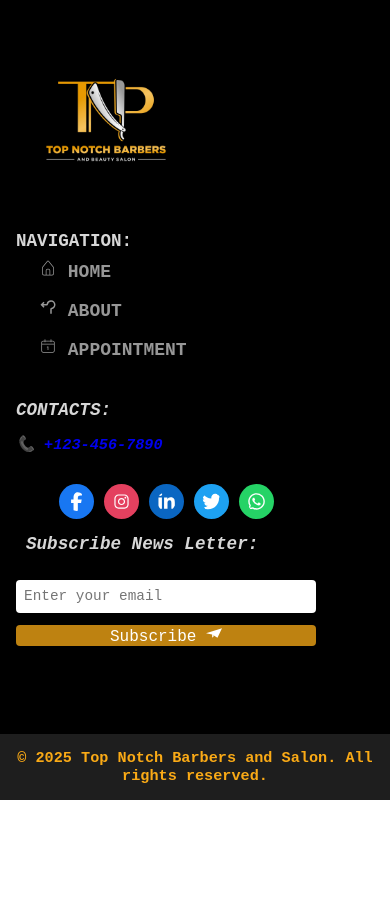
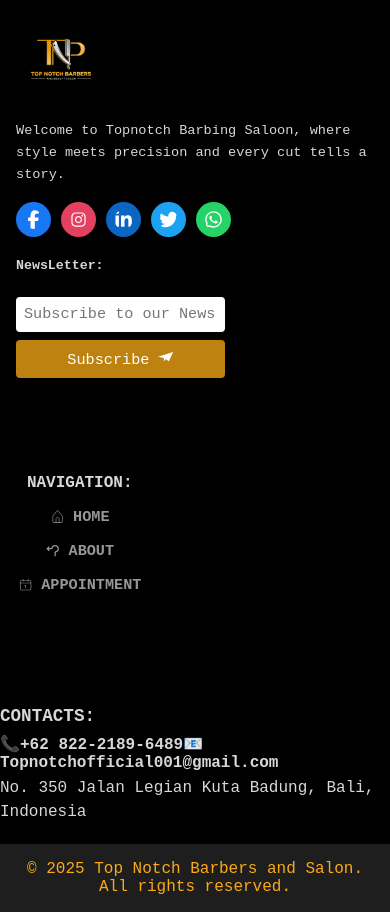
Before and after one commit to UCHEOGBU007/Top-Notch-Salon, a React (Vite) app: page / in a window 390 px wide. Shown: the part 3723-4635 px from the top of the page. Before the commit the page ends 4523 px from the top, so only its background shows below. Built offline with nearby package versions, Linux system fonts and the light colour scheme; no server answers.

Commit message:
redesigning my footer

```diff
--- a/src/Components/Footer.jsx
+++ b/src/Components/Footer.jsx
@@ -16,41 +16,19 @@ const Footer = () => {
   return (
     <>
       <footer className={Style.footercontainer}>
-        <div>
+        <div className={Style.logoContainer}>
           <img
             src="/Logo.jpg"
             alt="Logo"
             className={Style.logo}
             loading="lazy"
           />
-        </div>
+          <p>
+            Welcome to Topnotch Barbing Saloon, where style meets precision and
+            every cut tells a story.
+          </p>
+          {/* Social Media Icons */}
 
-        <nav className={Style.section}>
-          <h5>NAVIGATION:</h5>
-          <ul>
-            <li>
-              <Link to="/" className={Style.link}>
-                <CiHome /> HOME
-              </Link>
-            </li>
-            <li>
-              <Link to="/About" className={Style.link}>
-                <MdOutlineRoundaboutLeft /> ABOUT
-              </Link>
-            </li>
-
-            <li>
-              <Link to="/Appointment" className={Style.link}>
-                <CiCalendarDate /> APPOINTMENT
-              </Link>
-            </li>
-          </ul>
-        </nav>
-
-        <address className={Style.section}>
-          <h5>CONTACTS:</h5>
-          <a href="tel:+1234567890">📞 +123-456-7890</a>
-          {/* <a href="mailto:info@yourdomain.com">📧 Email Us</a> */}
           <div className={Style.mediaicons}>
             <a
               href="https://facebook.com/yourpage"
@@ -88,12 +66,11 @@ const Footer = () => {
               <FaWhatsapp />
             </a>
           </div>
-          <h5 className={Style.subscribeh5}>Subscribe News Letter:</h5>
-
+          <h5 className={Style.subscribeh5}>NewsLetter:</h5>
           <form className={Style.newsletterForm} action="" method="post">
             <input
               type="email"
-              placeholder="Enter your email"
+              placeholder="Subscribe to our Newsletter"
               required
               className={Style.emailInput}
             />
@@ -101,6 +78,56 @@ const Footer = () => {
               Subscribe <SiMinutemailer />
             </button>
           </form>
+        </div>
+
+        <nav className={Style.section}>
+          <h5>NAVIGATION:</h5>
+          <ul>
+            <li>
+              <Link to="/" className={Style.link}>
+                <CiHome /> HOME
+              </Link>
+            </li>
+            <li>
+              <Link to="/About" className={Style.link}>
+                <MdOutlineRoundaboutLeft /> ABOUT
+              </Link>
+            </li>
+
+            <li>
+              <Link to="/Appointment" className={Style.link}>
+                <CiCalendarDate /> APPOINTMENT
+              </Link>
+            </li>
+          </ul>
+        </nav>
+
+        <address>
+          <h5>CONTACTS:</h5>
+          <a href="tel:+6282221896489" aria-label="Call +62 822-2189-6489">
+            📞+62 822-2189-6489
+          </a>
+          <a href="mailto:Topnotchofficial001@gmail.com?subject=Booking Inquiry&body=Hi, I’d like to book an appointment...">
+            📧 Topnotchofficial001@gmail.com
+          </a>
+
+          <p>No. 350 Jalan Legian Kuta Badung, Bali, Indonesia</p>
+
+          {/* <a href="mailto:info@yourdomain.com">📧 Email Us</a> */}
+
+          {/* <h5 className={Style.subscribeh5}>NewsLetter:</h5> */}
+
+          {/* <form className={Style.newsletterForm} action="" method="post">
+            <input
+              type="email"
+              placeholder="Subscribe to our Newsletter"
+              required
+              className={Style.emailInput}
+            />
+            <button type="submit" className={Style.submitButton}>
+              Subscribe <SiMinutemailer />
+            </button>
+          </form> */}
         </address>
       </footer>
 
--- a/src/Css/Footer.module.css
+++ b/src/Css/Footer.module.css
@@ -1,132 +1,182 @@
+/* === Footer Container === */
 .footercontainer {
-  height: 260px;
+  display: flex;
+  flex-wrap: wrap;
+  justify-content: space-between;
+  align-items: flex-start;
   background-color: black;
-  /* color: #eeeeee; */
   color: #eeeeeee6;
-  display: flex;
-  text-align: center;
-  justify-content: space-between;
-  padding: 3em;
+  padding: 2rem;
+  gap: 2rem;
+  box-sizing: border-box;
+  text-align: left;
 }
 
-.footercontainer img {
-  height: 190px;
-  width: 180px;
+/* === Logo Section === */
+.logoContainer {
+  flex: 1 1 300px;
+  max-width: 500px;
+  display: flex;
+  flex-direction: column;
+  align-items: center;
+  text-align: center;
+  padding: 1rem;
+}
+
+.logoContainer img {
+  width: 140px;
+  height: 130px;
+  object-fit: cover;
+  border-radius: 8px;
+  margin-bottom: 1rem;
+  transition: transform 0.3s ease;
+}
+
+.logoContainer img:hover {
+  transform: scale(1.05);
+}
+
+.logoContainer p {
+  font-size: 1rem;
+  line-height: 1.6;
+  padding: 0 1rem;
+  margin-bottom: 1rem;
+  word-break: break-word;
+}
+
+/* === Navigation Section === */
+.section {
+  flex: 1 1 200px;
+  margin-top: 3em;
+  max-width: 300px;
+  display: flex;
+  flex-direction: column;
+  align-items: flex-start;
+  gap: 0.75rem;
 }
 
 .section h5 {
-  font-size: larger;
-  font-weight: bolder;
-  /* color: #333333; */
+  font-size: 1.1rem;
+  font-weight: bold;
+  margin-bottom: 0.5rem;
 }
 
 .section ul {
+  list-style: none;
+  padding: 0;
+  margin: 0;
   display: flex;
   flex-direction: column;
-  padding: 10px;
-  margin: 10px;
+  gap: 0.5rem;
+}
+
+.section ul li {
+  margin: 0;
 }
 
 .link {
   text-decoration: none;
   color: #eeeeeee6;
-  margin-left: 5px;
-  padding: 5px;
   opacity: 0.7;
+  display: inline-flex;
+  align-items: center;
+  gap: 0.5rem;
+  padding: 0.25rem 0;
 }
 
 .link:hover {
   text-decoration: underline;
-  text-decoration-color: #be8211; /* Little Lemon's accent color */
+  text-decoration-color: #be8211;
   text-decoration-thickness: 2px;
   color: #be8211;
 }
 
-/*Footer contacts Styling starts here */
-
+/* === Contact Section === */
 .footercontainer address {
+  margin-top: 3em;
+  flex: 1 1 200px;
+  max-width: 300px;
   display: flex;
   flex-direction: column;
 }
 
+.footercontainer address h5 {
+  font-size: 1.1rem;
+  font-weight: bold;
+  margin-bottom: 0.5rem;
+}
+
+.footercontainer address p {
+  margin: 0.25rem 0;
+  line-height: 1.5;
+}
+
+.footercontainer address a {
+  margin-top: 1rem;
+  font-weight: bold;
+  text-decoration: none;
+  color: #eeeeeee6;
+}
+
+.footercontainer address a:hover {
+  color: #faaa16;
+  background: #333;
+  border-radius: 5px;
+  padding: 0.25rem;
+}
+
+/* === Newsletter Form === */
 .subscribeh5 {
-  margin: 10px;
+  margin: 1rem 0 0.5rem;
 }
 
 .newsletterForm {
   display: flex;
-  margin-top: 0.5em;
+  flex-wrap: wrap;
+  gap: 0.5rem;
+  margin-top: 1em;
 }
 
-/* Email Input */
 .emailInput {
-  flex: 1;
+  flex: 1 1 auto;
   padding: 0.55rem 0.5rem;
   font-size: 1rem;
   border: none;
-  border-radius: 4px 0 0 4px;
+  border-radius: 4px;
   outline: none;
+  min-width: 200px;
 }
 
-/* Submit Button */
 .submitButton {
   background-color: #be8211;
   color: #fff;
   border: none;
-  padding: 0 0.5rem;
+  padding: 0.55rem 1rem;
   font-size: 1rem;
+  border-radius: 4px;
   cursor: pointer;
-  border-radius: 0 4px 4px 0;
   transition: background-color 0.2s ease;
-  cursor: pointer;
 }
 
 .submitButton:hover {
   background-color: #e59412;
 }
 
-.footercontainer address a {
-  margin-top: 15px;
-  font-weight: bolder;
-  /* color: #495e57; */
-  text-decoration: none;
-}
-
-.footercontainer address a:hover {
-  color: #faaa16;
-  background: #333333;
-  border-radius: 5px;
-}
-
-.copyright {
-  background: rgb(30, 30, 30);
-  color: #faaa16;
-  font-size: 1.1em;
-  font-weight: bold;
-  text-align: center;
-  justify-items: center;
-  height: 60px;
-  padding-top: 20px;
-}
-
-/* Social media icons */
-
+/* === Social Media Icons === */
 .mediaicons {
   display: flex;
   gap: 10px;
-  margin-top: 8px;
-  margin-left: 50px;
   flex-wrap: wrap;
+  justify-content: center;
+  margin-top: 1rem;
 }
 
-/* Anchor wrapper for each icon */
 .mediaicons a {
   display: inline-block;
   border-radius: 50%;
   transition: transform 0.3s ease, box-shadow 0.3s ease;
 }
 
-/* Base icon styling */
 .mediaicons a svg {
   width: 35px;
   height: 35px;
@@ -135,129 +185,135 @@
   border-radius: 50%;
 }
 
-/* Hover effect for all icons */
 .mediaicons a:hover {
   transform: scale(1.15);
   box-shadow: 0 0 10px rgba(255, 255, 255, 0.3);
-  cursor: pointer;
 }
 
-/* Specific brand colors */
+/* === Brand Colors === */
 .mediaicons a:nth-child(1) svg {
-  background-color: #1877f2; /* Facebook */
-}
+  background-color: #1877f2;
+} /* Facebook */
 .mediaicons a:nth-child(2) svg {
-  background-color: #e4405f; /* Instagram */
-}
+  background-color: #e4405f;
+} /* Instagram */
 .mediaicons a:nth-child(3) svg {
-  background-color: #0a66c2; /* LinkedIn */
-}
+  background-color: #0a66c2;
+} /* LinkedIn */
 .mediaicons a:nth-child(4) svg {
-  background-color: #1da1f2; /* Twitter */
-}
+  background-color: #1da1f2;
+} /* Twitter */
 .mediaicons a:nth-child(5) svg {
-  background-color: #25d366; /* WhatsApp */
+  background-color: #25d366;
+} /* WhatsApp */
+
+/* === Copyright === */
+.copyright {
+  background: rgb(30, 30, 30);
+  color: #faaa16;
+  font-size: medium;
+  font-weight: medium;
+  text-align: center;
+  padding: 1rem;
 }
 
-/* Responsive adjustments */
-@media (max-width: 768px) {
-  .mediaicons {
-    justify-content: center;
-    margin-top: 15px;
-    margin-left: 0;
-  }
-}
-
-/* Responsive: Stack inputs on smaller screens for news letter */
-@media (max-width: 768px) {
-  .newsletterForm {
+/* === Responsive Layout === */
+@media screen and (max-width: 768px) {
+  .footercontainer {
     flex-direction: column;
+    align-items: left;
+    text-align: left;
+    margin: 0;
+    padding: 0;
   }
   .footercontainer address {
-    float: right;
+    all: unset; /* Resets inherited styles */
+    display: block;
+    text-align: left;
+    margin: 0;
+    padding: 0;
+  }
+
+  .logoContainer {
+    align-items: start;
+  }
+
+  .logoContainer img {
+    width: 100px;
+    height: 100px;
+  }
+
+  .logoContainer p {
+    font-size: 0.95rem;
+    text-align: left;
+    margin: 0;
+    padding: 0;
   }
 
   .emailInput,
   .submitButton {
     width: 100%;
-    border-radius: 4px;
+  }
+
+  .newsletterForm {
+    flex-direction: column;
+  }
+
+  .section,
+  .footercontainer address {
+    align-items: center;
+    text-align: center;
+  }
+
+  .section ul {
+    align-items: center;
+  }
+}
+
+@media screen and (max-width: 540px) {
+  .footercontainer {
+    text-align: left;
+    align-items: start;
+  }
+
+  .footercontainer address {
+    all: unset;
+    display: block;
+    text-align: left;
+    margin: 0;
+    margin-bottom: 1em;
+    padding: 0;
+  }
+
+  .logoContainer img {
+    width: 90px;
+    height: 90px;
+  }
+
+  .logoContainer p {
+    font-size: 0.85rem;
+    text-align: left;
+    margin: 0;
+    padding: 0;
   }
 
   .emailInput {
-    margin-bottom: 0.75rem;
+    font-size: 0.95rem;
   }
-}
 
-@media (max-width: 890px) {
-  .footercontainer {
-    flex-direction: column;
+  .submitButton {
+    font-size: 0.95rem;
+  }
 
-    height: auto;
-    padding: 2em 1em;
+  .section h5,
+  address h5 {
+    font-size: 1rem;
     text-align: left;
+    padding: 0;
     margin: 0;
   }
 
-  .footercontainer img {
-    height: 180px;
-    width: 180px;
-    margin-bottom: 1em;
-  }
-
-  .footercontainer form {
-    width: 100%;
-    max-width: 300px;
-    margin-bottom: 1.5em;
-  }
-
-  .footercontainer label,
-  .footercontainer input {
-    display: block;
-    width: 100%;
-    font-size: 0.9rem;
-    margin-top: 0.5em;
-  }
-
-  .section {
-    margin-bottom: 2em;
-    width: 100%;
-    max-width: 300px;
-  }
-
-  .section h5 {
-    font-size: 1.1rem;
-    font-weight: 700;
-  }
-
-  .section ul {
-    padding: 0;
-    margin: 0;
-    float: left;
-  }
-
   .link {
-    padding: 8px 0;
-    display: block;
-  }
-
-  .footercontainer address {
-    width: 100%;
-    max-width: 300px;
-    text-align: left;
-    margin-bottom: 2em;
-  }
-
-  .mediaicons {
-    float: left;
-  }
-
-  .footercontainer address a {
     font-size: 0.95rem;
   }
-
-  .copyright {
-    font-size: 0.95em;
-    padding: 15px;
-    height: auto;
-  }
 }
```
Also changed, not shown: 11 other files (tests, documents, lock files or other folders).
